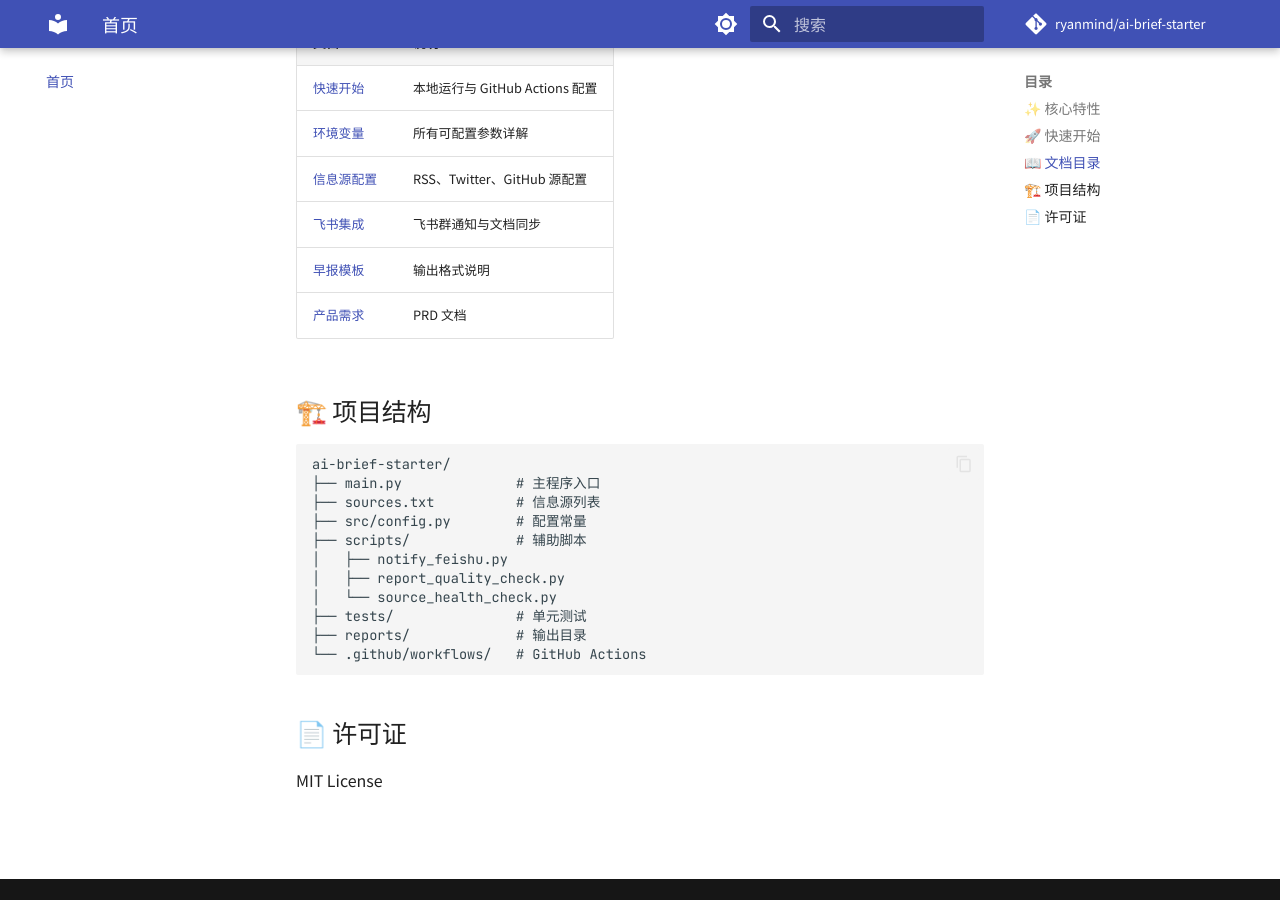
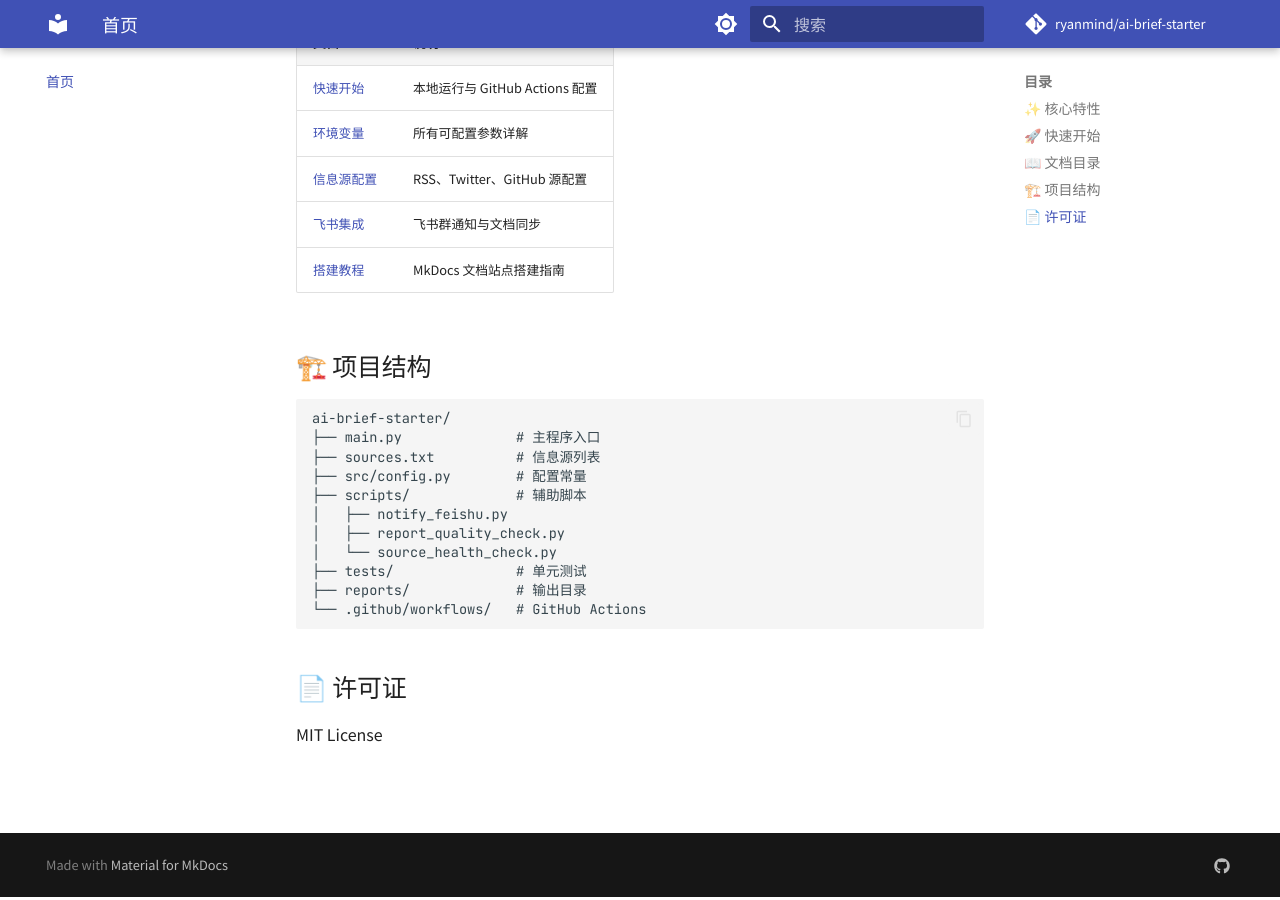
Before and after one commit to ryanmind/ai-brief-starter, an MkDocs documentation site: the page built from docs/index.md, in a window 1280 px wide and 900 px high, scrolled down 964 px. Built offline with MkDocs 1.6.1 and Material for MkDocs 9.7.7, drawn with Linux system fonts in a browser that asks for light colours; comment, search, counter and statistics services are not loaded.

Commit message:
fix(docs): 修复文档链接和锁定 MkDocs 版本

```diff
--- a/docs/index.md
+++ b/docs/index.md
@@ -36,9 +36,8 @@
 | [快速开始](quick-start.md) | 本地运行与 GitHub Actions 配置 |
 | [环境变量](configuration.md) | 所有可配置参数详解 |
 | [信息源配置](sources.md) | RSS、Twitter、GitHub 源配置 |
-| [飞书集成](feishu-sync.md) | 飞书群通知与文档同步 |
-| [早报模板](template.md) | 输出格式说明 |
-| [产品需求](prd.md) | PRD 文档 |
+| [飞书集成](feishu_docs_guide_zh.md) | 飞书群通知与文档同步 |
+| [搭建教程](mkdocs-tutorial.md) | MkDocs 文档站点搭建指南 |
 
 ## 🏗️ 项目结构
 
```
Also changed, not shown: requirements.txt (+9 -2 lines).
